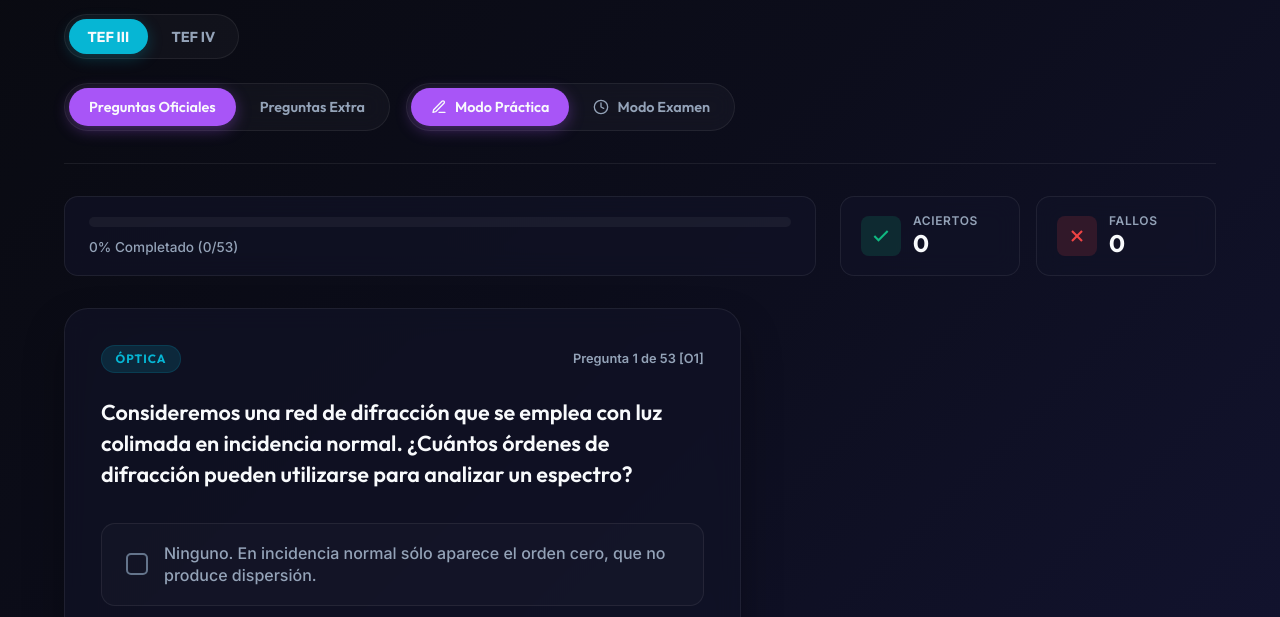
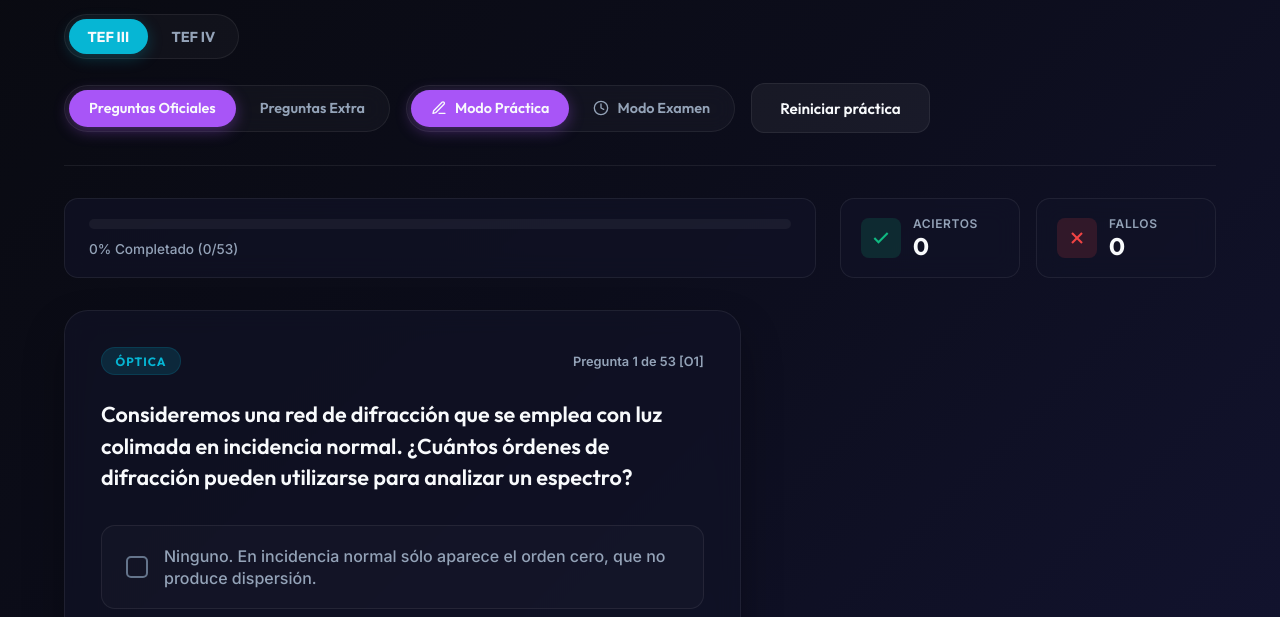
Before and after one commit to jlgmaarav/cuestiones_tef, a plain HTML site: page index.html in a window 1280 px wide. Shown: the part 149-766 px from the top of the page. Drawn offline with nearby package versions, Linux system fonts and the light colour scheme; a script that the page names is missing.

Commit message:
Añade controles para reiniciar la práctica

```diff
--- a/index.html
+++ b/index.html
@@ -74,6 +74,9 @@
                         </button>
                     </div>
                 </div>
+                <button class="btn secondary-btn practice-reset-btn" id="btn-reset-practice" type="button">
+                    Reiniciar práctica
+                </button>
             </div>
         </header>
 
@@ -141,6 +144,7 @@
                         <div class="question-body">
                             <p id="question-text">Cargando pregunta...</p>
                         </div>
+                        <p class="question-source" id="question-source" aria-live="polite" hidden></p>
 
                         <!-- Lista de Opciones -->
                         <ul class="options-list" id="options-list">
```
